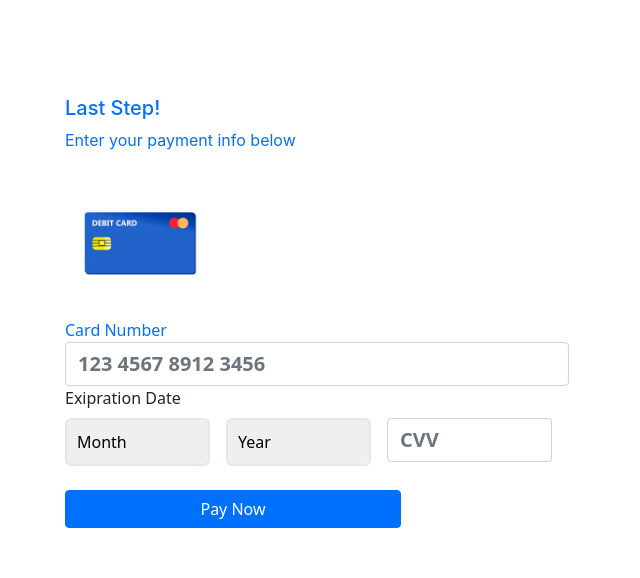
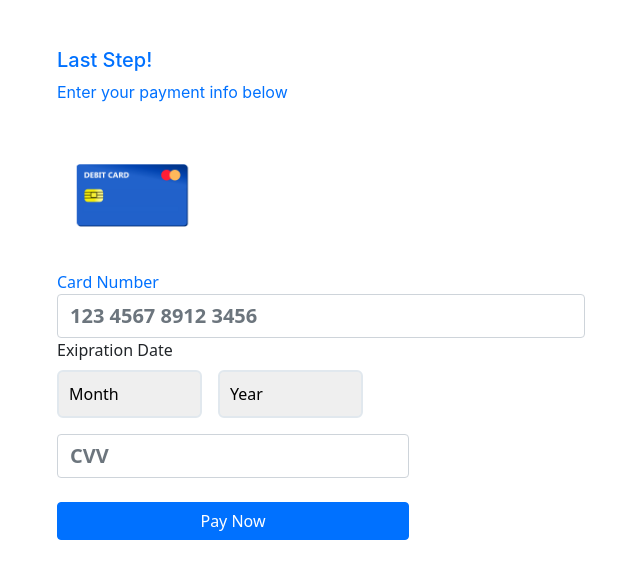
Before and after one commit to Excellence-arch/sopa-ereto, a React (Create React App) app: page /users/payment in a window 1280 px wide. Shown: the top 578 px of the page, without its empty margins (391-1031 px from the left). Built offline with nearby package versions, Linux system fonts and the light colour scheme.

Commit message:
better now

```diff
--- a/src/Pages/Payment.js
+++ b/src/Pages/Payment.js
@@ -43,7 +43,7 @@ const Payment = () => {
   };
   return (
     <div>
-      <div className="row p-5 m-5 container">
+      <div className="row m-5 container">
         <div className="col-12 col-lg-4">
           <img src={cards} alt="Card" width={'300px'} className="mt-1 mt-lg-5" />
         </div>
@@ -101,8 +101,8 @@ const Payment = () => {
                 <option value={dates + 3}>{dates + 3}</option>
               </select>
             </div>
-
-            <div className="m-2">
+          </div>
+          <div className="my-2">
             <input
               type={'text'}
               maxLength={3}
@@ -115,7 +115,6 @@ const Payment = () => {
               onChange={(e) => setCvv(e.target.value)}
             />
           </div>
-          </div>
           <button className="btn btn-color w-50 mt-3" onClick={pay}>
             Pay Now
           </button>
```
Lines whose indentation alone changed are shown as unchanged.
